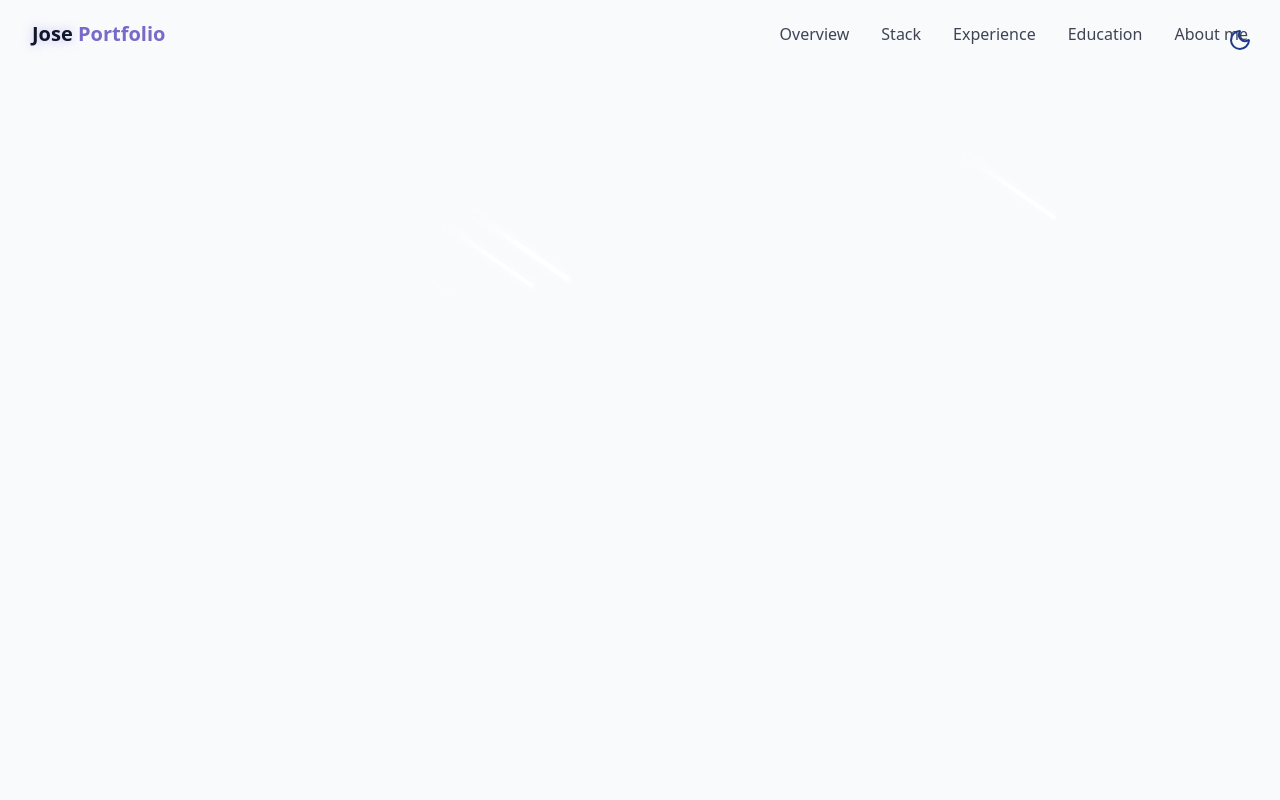
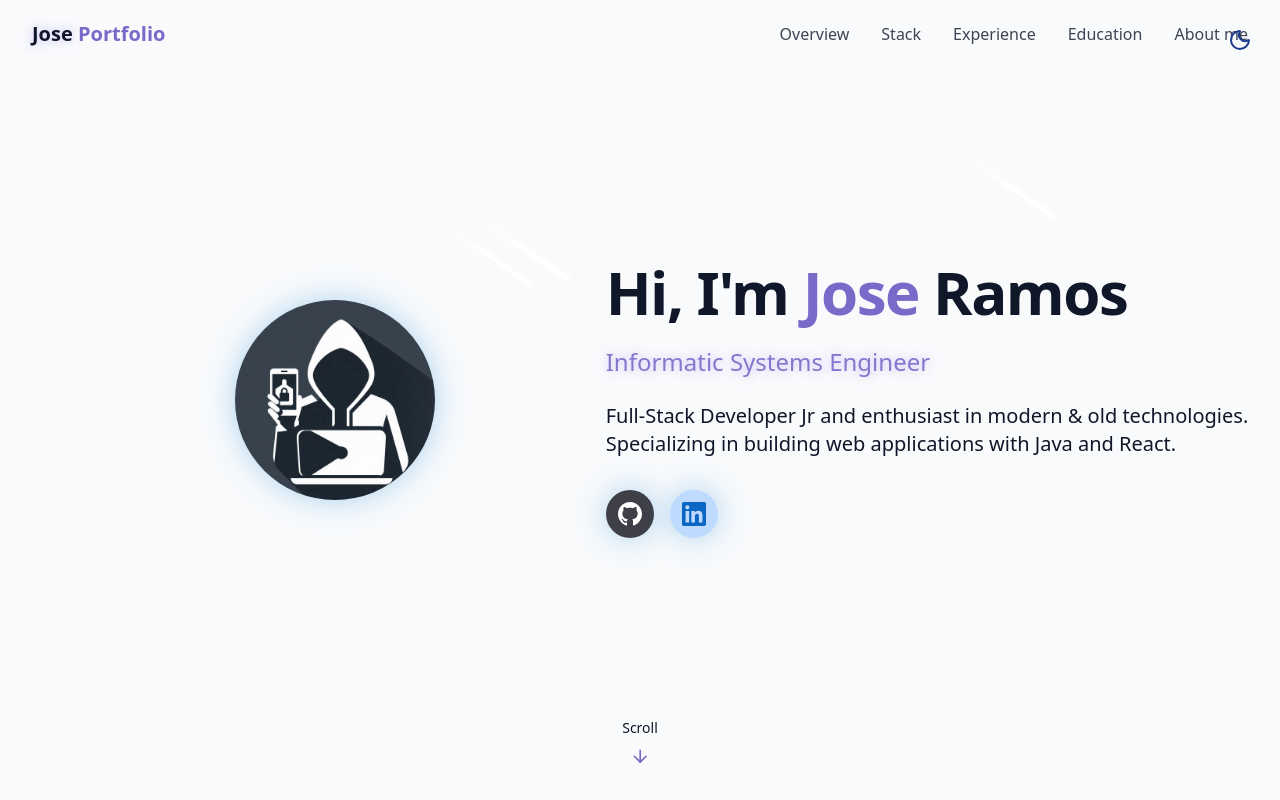
Before and after one commit to JoseDev155/react-my-dev-portfolio, a React (Vite) app: page / in a window 1280 px wide. Built offline with nearby package versions, Linux system fonts and the light colour scheme.

Commit message:
Feat src/pages/HomePage.jsx: Add the Overview component

```diff
--- a/src/pages/HomePage.jsx
+++ b/src/pages/HomePage.jsx
@@ -17,6 +17,9 @@ export const HomePage = () => {
       <NavbarLayout />
 
       {/* Main Content */}
+      <main>
+        <OverviewComponent />
+      </main>
 
       {/* Footer */}
     </div>
```
